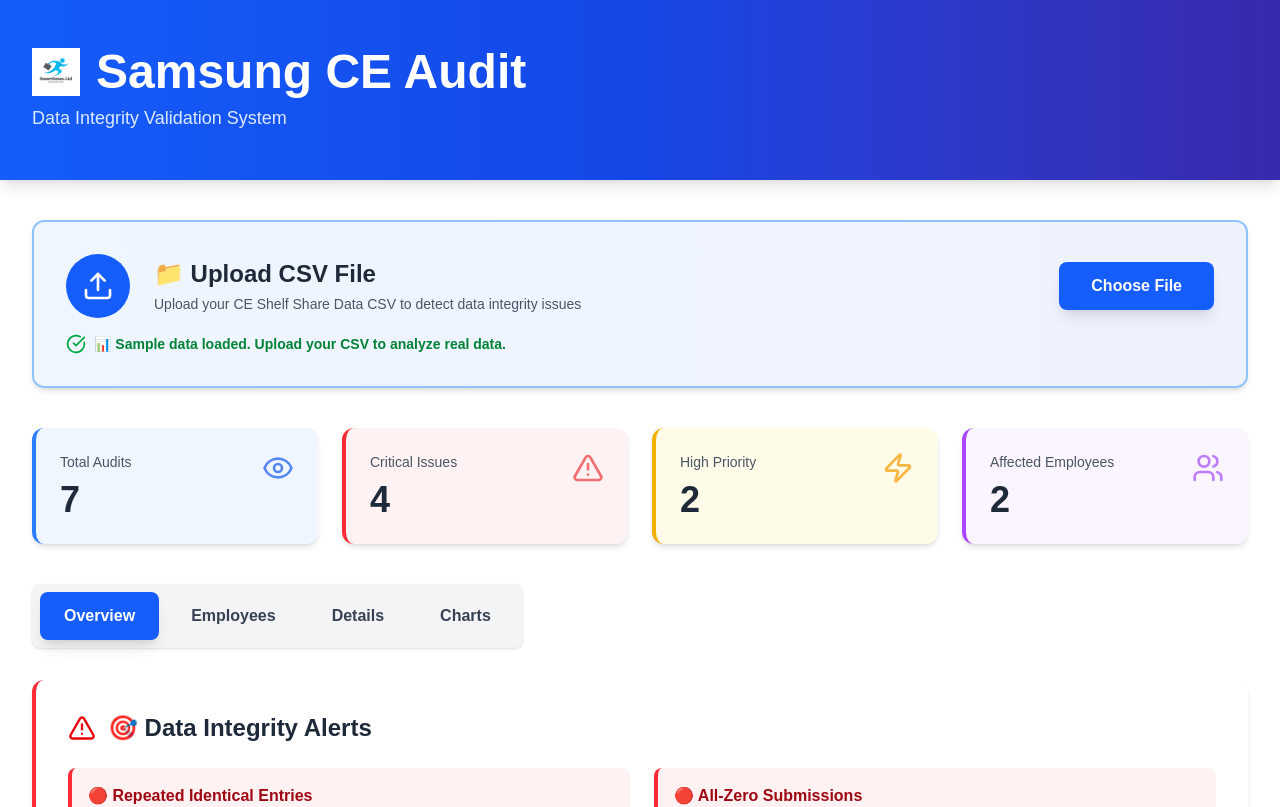
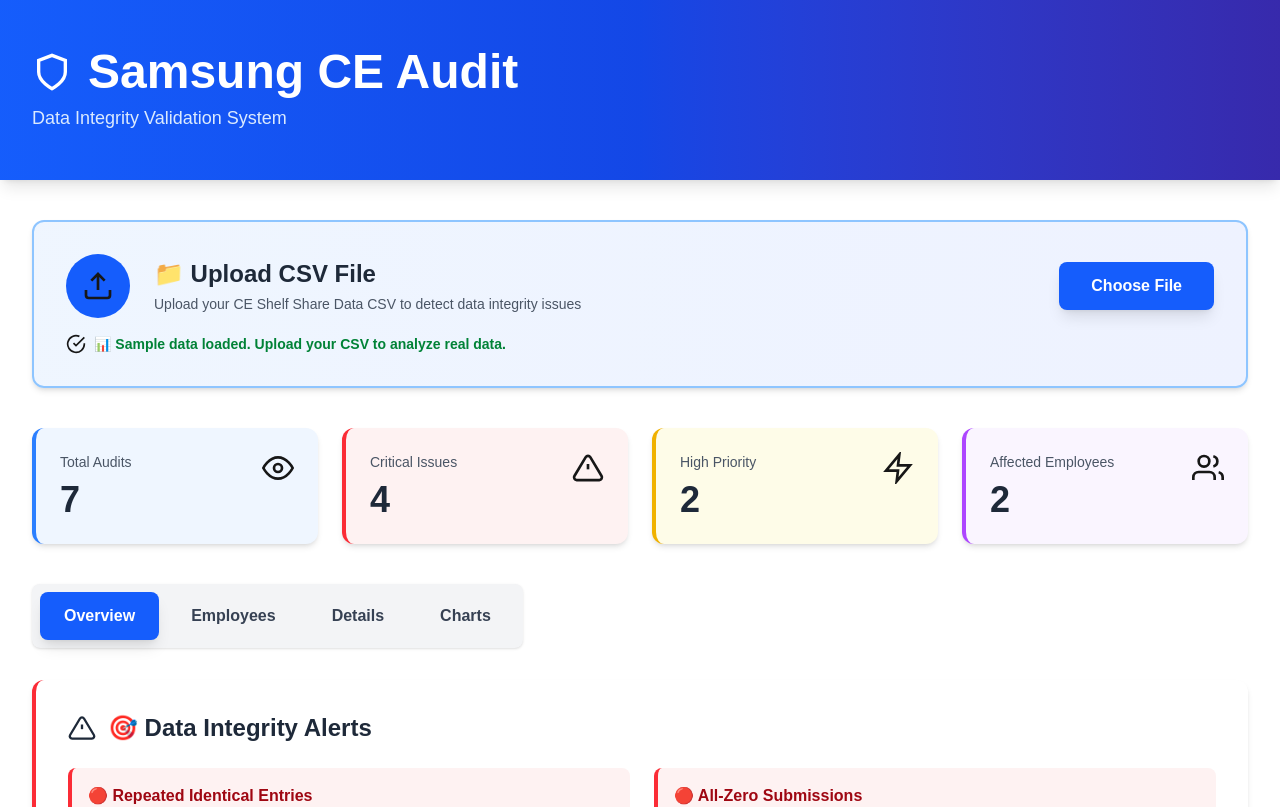
Before and after one commit to GoooGzzz/shelf-audit-dashboard, a Next.js app: page / in a window 1280 px wide. Shown: the top 807 px of the page. Built offline with nearby package versions, Linux system fonts and the light colour scheme.

Commit message:
FIX: Final working version for Vercel

```diff
--- a/src/app/page.tsx
+++ b/src/app/page.tsx
@@ -13,21 +13,49 @@
   PieChart,
   Pie,
   Cell,
-  LineChart,
-  Line,
 } from 'recharts';
-import {
-  AlertCircle,
-  TrendingDown,
-  Users,
-  AlertTriangle,
-  Upload,
-  CheckCircle,
-  Shield,
-  Zap,
-  Eye,
-  Download,
-} from 'lucide-react';
+// Icon components using SVG
+const AlertTriangle = ({ size = 24 }) => (
+  <svg width={size} height={size} viewBox="0 0 24 24" fill="none" stroke="currentColor" strokeWidth="2">
+    <path d="M10.29 3.86L1.82 18a2 2 0 0 0 1.71 3.05h16.94a2 2 0 0 0 1.71-3.05L13.71 3.86a2 2 0 0 0-3.42 0z"/><line x1="12" y1="9" x2="12" y2="13"/><line x1="12" y1="17" x2="12.01" y2="17"/>
+  </svg>
+);
+
+const Users = ({ size = 24 }) => (
+  <svg width={size} height={size} viewBox="0 0 24 24" fill="none" stroke="currentColor" strokeWidth="2">
+    <path d="M17 21v-2a4 4 0 0 0-4-4H5a4 4 0 0 0-4 4v2"/><circle cx="9" cy="7" r="4"/><path d="M23 21v-2a4 4 0 0 0-3-3.87"/><path d="M16 3.13a4 4 0 0 1 0 7.75"/>
+  </svg>
+);
+
+const Upload = ({ size = 24 }) => (
+  <svg width={size} height={size} viewBox="0 0 24 24" fill="none" stroke="currentColor" strokeWidth="2">
+    <path d="M21 15v4a2 2 0 0 1-2 2H5a2 2 0 0 1-2-2v-4"/><polyline points="17 8 12 3 7 8"/><line x1="12" y1="3" x2="12" y2="15"/>
+  </svg>
+);
+
+const CheckCircle = ({ size = 24 }) => (
+  <svg width={size} height={size} viewBox="0 0 24 24" fill="none" stroke="currentColor" strokeWidth="2">
+    <path d="M22 11.08V12a10 10 0 1 1-5.93-9.14"/><polyline points="22 4 12 14.01 9 11.01"/>
+  </svg>
+);
+
+const Shield = ({ size = 24 }) => (
+  <svg width={size} height={size} viewBox="0 0 24 24" fill="none" stroke="currentColor" strokeWidth="2">
+    <path d="M12 22s8-4 8-10V5l-8-3-8 3v7c0 6 8 10 8 10z"/>
+  </svg>
+);
+
+const Zap = ({ size = 24 }) => (
+  <svg width={size} height={size} viewBox="0 0 24 24" fill="none" stroke="currentColor" strokeWidth="2">
+    <polygon points="13 2 3 14 12 14 11 22 21 10 12 10 13 2"/>
+  </svg>
+);
+
+const Eye = ({ size = 24 }) => (
+  <svg width={size} height={size} viewBox="0 0 24 24" fill="none" stroke="currentColor" strokeWidth="2">
+    <path d="M1 12s4-8 11-8 11 8 11 8-4 8-11 8-11-8-11-8z"/><circle cx="12" cy="12" r="3"/>
+  </svg>
+);
 
 const DataIntegrityDashboard = () => {
   const [data, setData] = useState([]);
@@ -77,11 +105,11 @@
     const detected = [];
     const employeeMap = {};
 
-    rows.forEach((row, idx) => {
+    rows.forEach((row) => {
       if (!employeeMap[row.empCode]) {
         employeeMap[row.empCode] = [];
       }
-      employeeMap[row.empCode].push({ ...row, idx });
+      employeeMap[row.empCode].push(row);
     });
 
     // Rule 1: Missing AV Data
@@ -221,7 +249,7 @@
       highViolations: highCount,
       affectedEmployees,
       employeeScores: Object.entries(employeeScores)
-        .map(([code, data]) => ({ code, ...data }))
+        .map(([code, info]) => ({ code, ...info }))
         .sort((a, b) => b.total - a.total),
       issueDistribution: [
         { name: 'Copy-Paste', value: violations.filter((a) => a.type === 'COPY_PASTE_VIOLATION').length },
@@ -249,14 +277,14 @@
           setViolations(detected);
           setFilteredViolations(detected);
 
-          const stats = calculateStats(parsed, detected);
-          setStats(stats);
+          const calculatedStats = calculateStats(parsed, detected);
+          setStats(calculatedStats);
 
           setFileLoaded(true);
           setLoadMessage(`✅ Loaded ${parsed.length} records from ${file.name}`);
         }
       } catch (error) {
-        setLoadMessage(`❌ Error parsing file: ${error.message}`);
+        setLoadMessage(`❌ Error parsing file: ${(error instanceof Error) ? error.message : 'Unknown error'}`);
       }
     };
     reader.readAsText(file);
@@ -398,8 +426,8 @@
       const detected = detectViolations(sampleData);
       setViolations(detected);
       setFilteredViolations(detected);
-      const stats = calculateStats(sampleData, detected);
-      setStats(stats);
+      const calculatedStats = calculateStats(sampleData, detected);
+      setStats(calculatedStats);
       setFileLoaded(true);
       setLoadMessage('📊 Sample data loaded. Upload your CSV to analyze real data.');
     };
@@ -421,16 +449,11 @@
 
   return (
     <div className="bg-white min-h-screen">
-      {/* Gradient Header with SmartSense Logo */}
+      {/* Gradient Header */}
       <div className="bg-gradient-to-r from-blue-600 via-blue-700 to-indigo-800 text-white py-12 shadow-lg">
         <div className="max-w-7xl mx-auto px-8">
           <div className="flex items-center gap-4 mb-2">
-            {/* 👇 SMARTSENSE LOGO HERE */}
-            <img
-              src="/images/smart-sense-logo.png"
-              alt="SmartSense-Ltd Innovation Team"
-              className="h-12 w-auto"
-            />
+            <Shield size={40} className="text-yellow-300" />
             <h1 className="text-5xl font-bold">Samsung CE Audit</h1>
           </div>
           <p className="text-blue-100 text-lg">Data Integrity Validation System</p>
```
